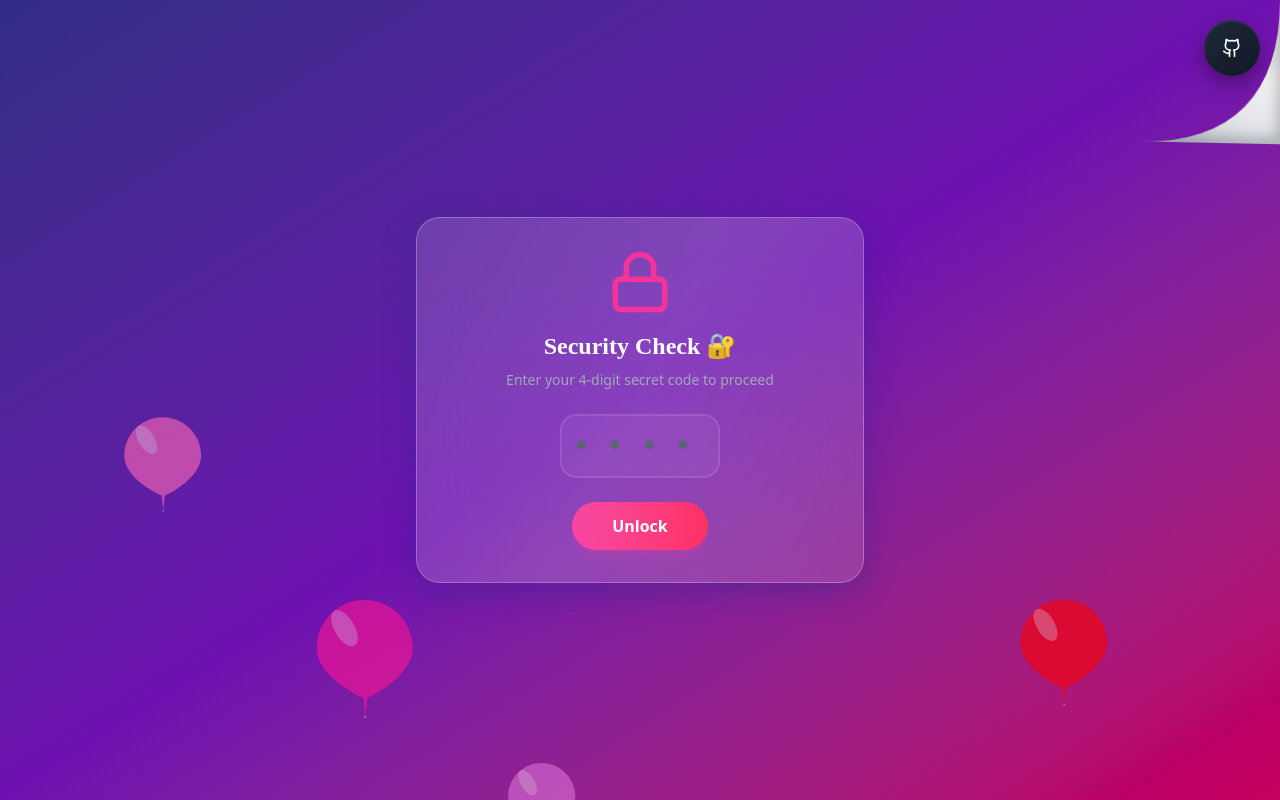
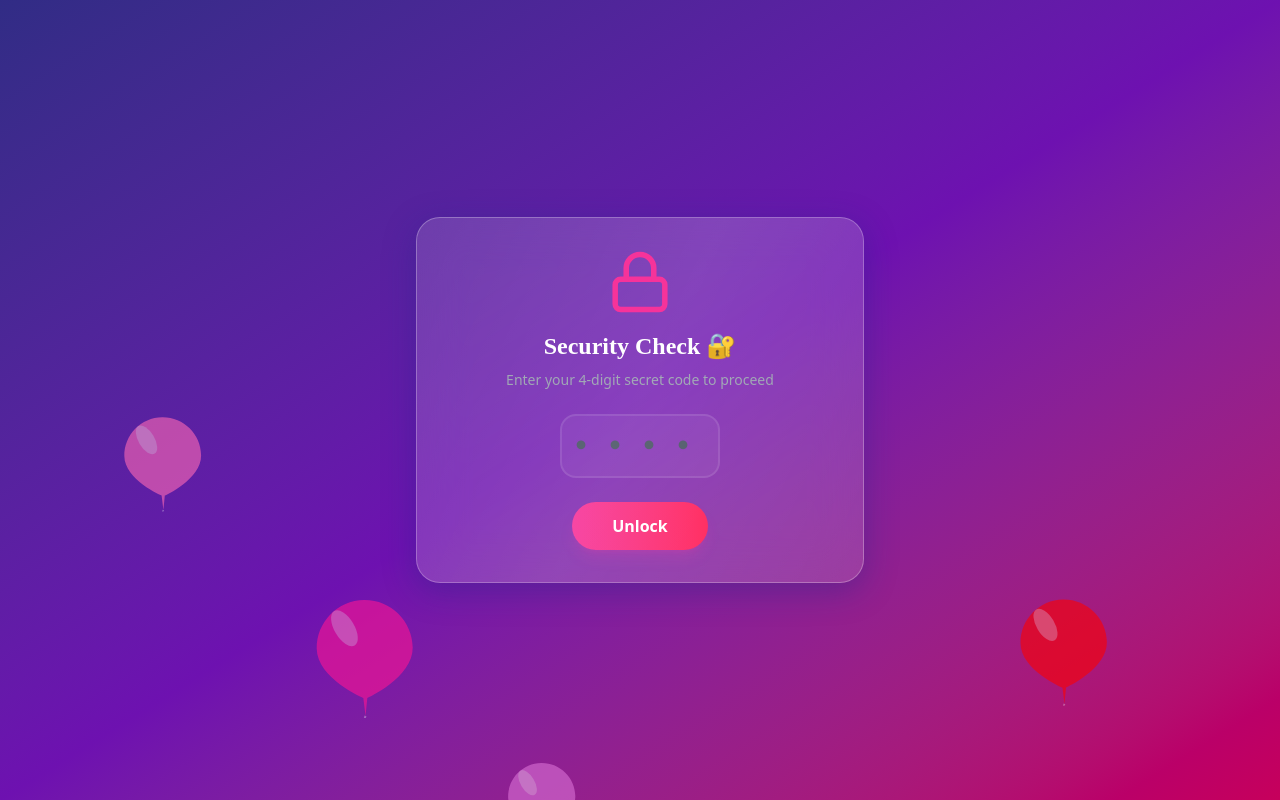
Before and after one commit to ruxy1212/val-site, a React (Vite) app: page / in a window 1280 px wide. Built offline with nearby package versions, Linux system fonts and the light colour scheme.

Commit message:
Update Wrap component to use dog-ear SVG
Replaced custom CSS import with dog-ear SVG image and updated button structure.

```diff
--- a/src/Wrap.tsx
+++ b/src/Wrap.tsx
@@ -1,18 +1,20 @@
 import { Github } from 'lucide-react';
 import './index.css'
-import './custom.css'
+import dogEar from './assets/dog-ear.svg'
 import App from './App.tsx'
 
 const GithubDogEar = () => {
  // const foldSize = 100;
   return (
     <>
-     <button className="dogear-button">
+     <div className="absolute bottom-0 right-0 w-24 md:w-36">
+      <div className="relative w-full">
+       <img src={dogEar} className="w-full" />
+       <button className="absolute top-2 right-2">
         <Github size={20} />
-      </button>
-
-      {/* Folded Corner */}
-      <div className="dogear-fold" />
+       </button>
+      </div>
+     </div>
         <App />
     </>
   );
```
